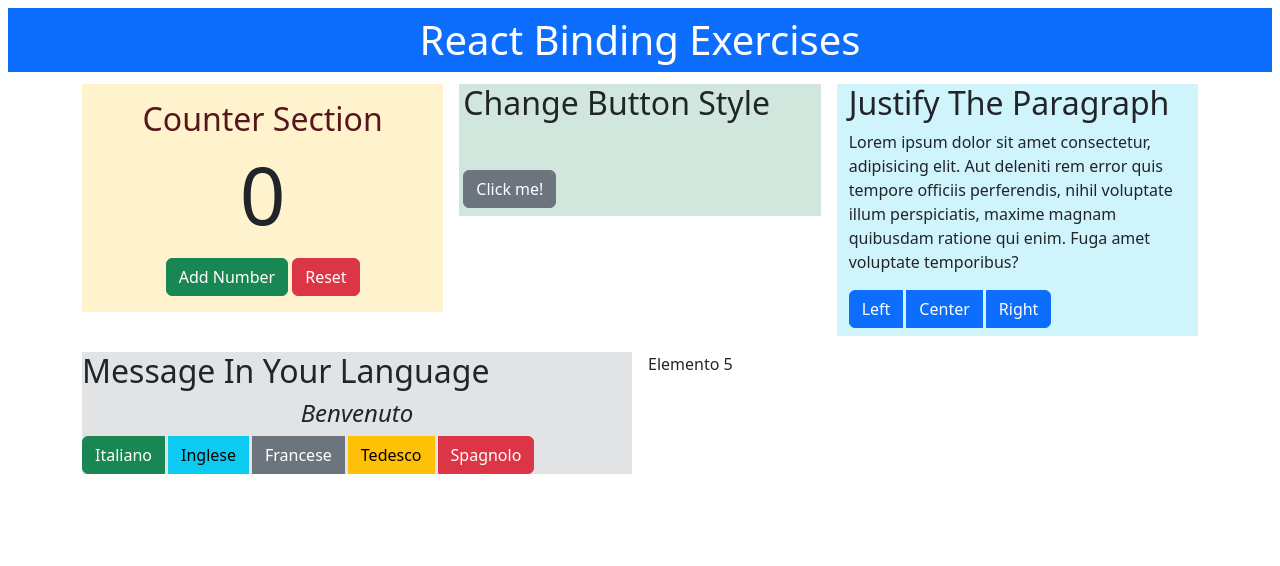
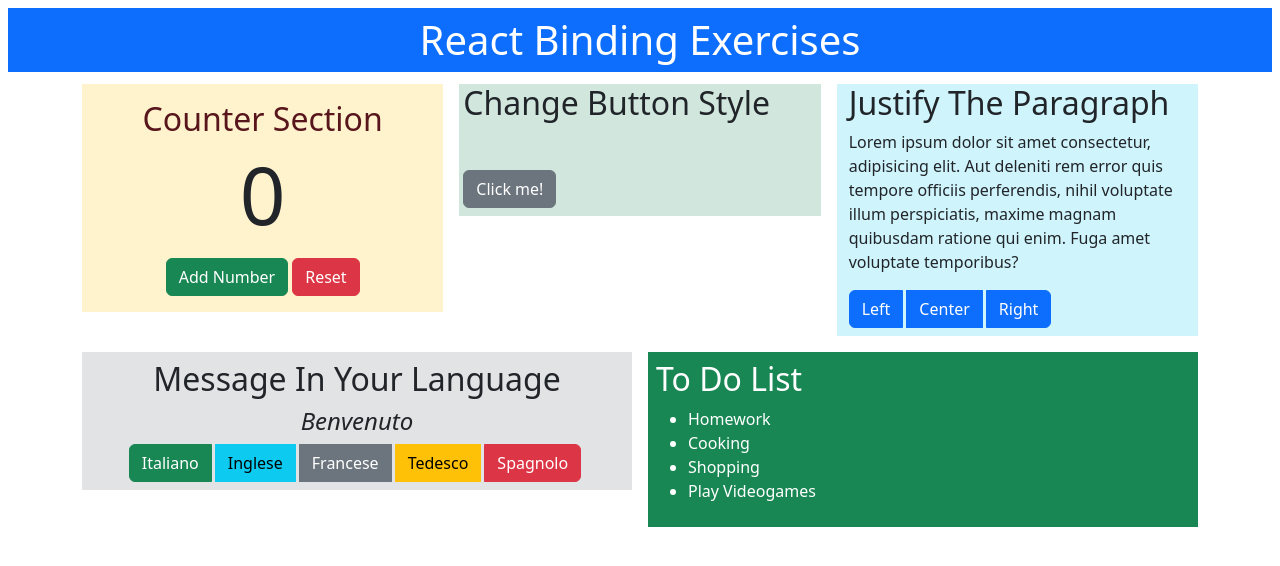
Before and after one commit to mariarita-depierro/react-binding, a React (Vite) app: page / in a window 1280 px wide. Shown: the top 566 px of the page. Built offline with nearby package versions, Linux system fonts and the light colour scheme.

Commit message:
add ToDoListSection.jsx

```diff
--- a/src/components/layout/Main.jsx
+++ b/src/components/layout/Main.jsx
@@ -2,10 +2,11 @@ import ButtonStyleSection from "../sections/ButtonStyleSection";
 import CounterSection from "../sections/CounterSection";
 import JustifyParagraphSection from "../sections/JustifyParagraphSection";
 import MessageByLanguageSection from "../sections/MessageByLanguageSection";
+import ToDoListSection from "../sections/ToDoListSection";
 
 export default function Main() {
   return (
-    <section className="container">
+    <main className="container">
       <div class="row g-3">
         {/* <!-- Prima riga --> */}
         <div class="col-md-4">
@@ -22,12 +23,10 @@ export default function Main() {
         <div class="col-md-6">
           <MessageByLanguageSection />
         </div>
-        <div class="col-md-6">Elemento 5</div>
+        <div class="col-md-6">
+          <ToDoListSection />
+        </div>
       </div>
-    </section>
-
-    /* Genera una lista di attività permettendo di segnare ogni elemento
-come completato applicando una classe con stile testuale barrato quando
-clicchiamo sull'elemento in questione.*/
+    </main>
   );
 }
--- a/src/components/sections/MessageByLanguageSection.jsx
+++ b/src/components/sections/MessageByLanguageSection.jsx
@@ -44,9 +44,9 @@ export default function MessageByLanguageSection() {
   }
   const currentMessage = messages.find((msg) => msg.id === language);
   return (
-    <section className="bg-secondary-subtle mb-3">
+    <section className="bg-secondary-subtle mb-3 text-center py-2">
       <h2>Message In Your Language</h2>
-      <h4 className="fst-italic text-center">{currentMessage.body}</h4>
+      <h4 className="fst-italic">{currentMessage.body}</h4>
       <div className="btn-group">
         {messages.map((message) => (
           <button
--- /dev/null
+++ b/src/components/sections/ToDoListSection.jsx
@@ -0,0 +1,46 @@
+/* Genera una lista di attività permettendo di segnare ogni elemento
+come completato applicando una classe con stile testuale barrato quando
+clicchiamo sull'elemento in questione.*/
+
+import { useState } from "react";
+
+const initialActivities = [
+  { id: 0, toDo: "Homework", completed: false },
+  { id: 2, toDo: "Cooking", completed: false },
+  { id: 3, toDo: "Shopping", completed: false },
+  { id: 4, toDo: "Play Videogames", completed: false },
+];
+
+export default function ToDoListSection() {
+  // 1. Inizializziamo lo stato con l'intero array di attività
+  const [list, setList] = useState(initialActivities);
+
+  // 2. Funzione per invertire il valore di 'completed' dell'elemento cliccato
+  function handleToggle(id) {
+    setList(
+      list.map((activity) =>
+        activity.id === id
+          ? { ...activity, completed: !activity.completed }
+          : activity,
+      ),
+    );
+  }
+
+  return (
+    <section className="bg-success text-white p-2 mb-2">
+      <h2>To Do List</h2>
+      <ul>
+        {list.map((activity) => (
+          <li
+            className={activity.completed ? "text-decoration-line-through" : ""}
+            onClick={() => handleToggle(activity.id)}
+            key={activity.id}
+            style={{ cursor: "pointer" }}
+          >
+            {activity.toDo}
+          </li>
+        ))}
+      </ul>
+    </section>
+  );
+}
```
